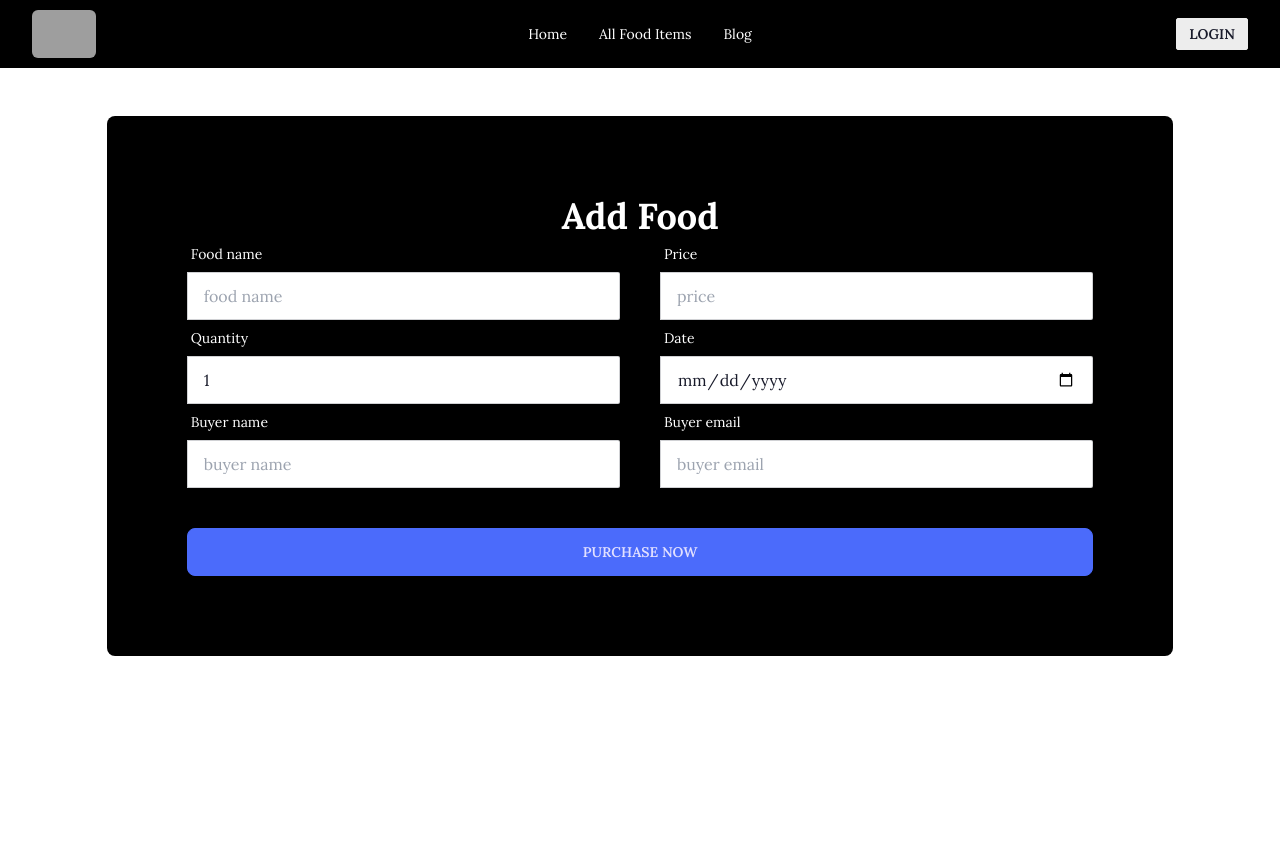
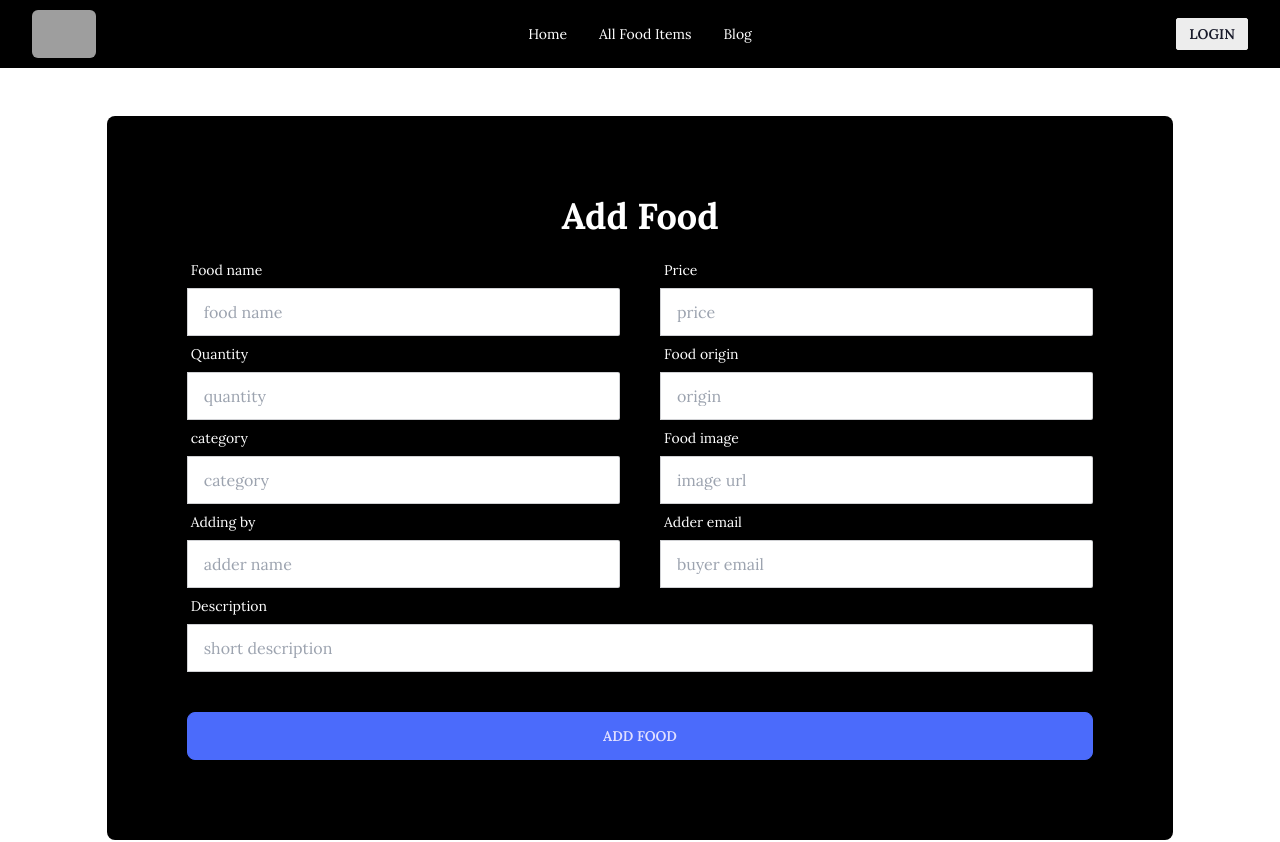
Before and after one commit to shakilgit1/restaurent-client-site, a React (Vite) app: page /add-food in a window 1280 px wide. Shown: the top 842 px of the page. Built offline with nearby package versions, Linux system fonts and the light colour scheme; no server answers; grey boxes are pictures that could not be loaded; a web font is replaced by a local one.

Commit message:
add food to the database and shown to all food page

```diff
--- a/src/AuthProvider/AuthProvider.jsx
+++ b/src/AuthProvider/AuthProvider.jsx
@@ -50,7 +50,7 @@ const AuthProvider = ({children}) => {
                     console.log(res.data);
                 })
             }else{
-                axios.post('/logOut', userEmail, {withCredentials: true})
+                axios.post('http://localhost:5000/logOut', userEmail, {withCredentials: true})
             }
         })
         return () =>{
--- a/src/Pages/AddFoodItem/AddFoodItem.jsx
+++ b/src/Pages/AddFoodItem/AddFoodItem.jsx
@@ -1,28 +1,48 @@
+
 import useAuth from "../../hooks/useAuth";
+import useAxios from "../../hooks/useaxios";
+import Swal from "sweetalert2";
 
 const AddFoodItem = () => {
-    const {user} = useAuth;
+    const {user} = useAuth();
+    const axiosMethod = useAxios();
 
     const handleAddItems = e => {
         e.preventDefault();
         const form  = e.target;
-        const foodName  = form.name.value;
-        const purchaseQuantity  = form.quantity.value;
-        const date  = form.date.value;
-        const buyer = form.buyer.value;
+        const name  = form.name.value;
+        const quantity  = form.quantity.value;
+        const description  = form.description.value;
+        const origin = form.origin.value;
         const price  = form.price.value;
         const email = user?.email;
+        const image = form.image.value;
+        const made_by = form.made.value;
+        const category = form.category.value;
+        const order_count = 0;
 
-        console.log(foodName, purchaseQuantity, date, buyer, price, email);
+        const addItems  = {name, image, made_by, description, origin, category, price, email, order_count, quantity};
+        console.log(addItems);
 
-        // const purchaseItem  = {name, image, made_by, foodName, purchaseQuantity, date, buyer, price, email, order_count};
+        axiosMethod.post('/foods', addItems)
+          .then(res => {
+            if(res.data.insertedId){
+              return Swal.fire({
+                title: "Good job",
+                text: "Your food added",
+                icon: "success",
+              });
+            }
+          })
     }
+
+
     return (
         <div>
         <div className="w-10/12 mx-auto my-12">
     <form onSubmit={handleAddItems}>
       <div className="bg-black p-20 rounded-lg">
-        <h2 className="text-center text-white font-bold text-4xl">Add Food</h2>
+        <h2 className="text-center text-white font-bold text-4xl mb-4">Add Food</h2>
         <div className="flex justify-around items-center flex-col md:flex-row   gap-10">
           <div className="form-control w-1/2 ">
             <label className="label">
@@ -70,7 +90,7 @@ const AddFoodItem = () => {
                 name="quantity"
                 required
                 placeholder="quantity"
-                defaultValue="1"
+                defaultValue=""
                 className="input input-bordered w-full"
               />
             </label>
@@ -78,34 +98,69 @@ const AddFoodItem = () => {
           <div className="form-control w-1/2">
 
           <label className="label">
-              <span className="label-text text-white">Date</span>
+              <span className="label-text text-white">Food origin</span>
             </label>
             <label className="input-group">
 
               <input
-                type="date"
-                name="date"
+                type="text"
+                name="origin"
                 required
-                placeholder="date"
+                placeholder="origin"
                 className="input input-bordered w-full"
               />
             </label>
 
           </div>
         </div>
-
-        <div className="flex justify-around items-center flex-col md:flex-row  gap-10">
+        <div className="flex justify-around items-center flex-col md:flex-row   gap-10">
           <div className="form-control w-1/2 ">
-          <label className="label">
-              <span className="label-text text-white">Buyer name</span>
+            <label className="label">
+              <span className="label-text text-white">category</span>
             </label>
             <label className="input-group">
 
               <input
                 type="text"
-                name="buyer"
+                name="category"
                 required
-                placeholder="buyer name"
+                placeholder="category"
+                defaultValue=""
+                className="input input-bordered w-full"
+              />
+            </label>
+          </div>
+          <div className="form-control w-1/2">
+
+          <label className="label">
+              <span className="label-text text-white">Food image</span>
+            </label>
+            <label className="input-group">
+
+              <input
+                type="text"
+                name="image"
+                required
+                placeholder="image url"
+                className="input input-bordered w-full"
+              />
+            </label>
+
+          </div>
+        </div>
+        <div className="flex justify-around items-center flex-col md:flex-row  gap-10">
+          <div className="form-control w-1/2 ">
+          <label className="label">
+              <span className="label-text text-white">Adding by</span>
+            </label>
+            <label className="input-group">
+
+              <input
+                type="text"
+                name="made"
+                required
+                placeholder="adder name"
+                readOnly={true}
                 defaultValue={user?.displayName}
                 className="input input-bordered w-full"
               />
@@ -113,7 +168,7 @@ const AddFoodItem = () => {
           </div>
           <div className="form-control w-1/2">
             <label className="label">
-              <span className="label-text text-white">Buyer email</span>
+              <span className="label-text text-white">Adder email</span>
             </label>
             <label className="input-group">
               <input
@@ -122,6 +177,26 @@ const AddFoodItem = () => {
                 required
                 placeholder="buyer email"
                 defaultValue={user?.email}
+                readOnly={true}
+                className="input input-bordered w-full"
+              />
+            </label>
+          </div>
+        </div>
+
+        <div className="flex justify-around items-center flex-col md:flex-row   gap-10">
+          <div className="form-control w-full ">
+            <label className="label">
+              <span className="label-text text-white">Description</span>
+            </label>
+            <label className="input-group">
+
+              <input
+                type="text"
+                name="description"
+                required
+                placeholder="short description"
+                defaultValue=""
                 className="input input-bordered w-full"
               />
             </label>
@@ -130,7 +205,7 @@ const AddFoodItem = () => {
 
         <div className="mt-10">
           <button type="submit" className="btn btn-block btn-primary rounded-lg">
-            Purchase Now
+            Add Food
           </button>
         </div>
       </div>
--- a/src/Pages/AllFoodItems/FoodItem.jsx
+++ b/src/Pages/AllFoodItems/FoodItem.jsx
@@ -30,10 +30,10 @@ const FoodItem = ({food}) => {
                 {name}
             </h5>
             <h5 className="text-xl font-semibold  text-blue-400">
-             Category: {category}
+             Category : {category}
             </h5>
             <h5 className="text-lg font-semibold  text-purple-400">
-            Quantity: {quantity}
+            Quantity : {quantity}
             </h5>
          </div>
          <div>
--- a/src/Pages/Home/TopFoodCard.jsx
+++ b/src/Pages/Home/TopFoodCard.jsx
@@ -20,10 +20,10 @@ const TopFoodCard = ({top}) => {
                 {name}
             </h5>
             <h5 className="text-xl font-semibold  text-blue-400">
-             Category: {category}
+             Category : {category}
             </h5>
             <h5 className="text-lg font-semibold  text-purple-400">
-            Quantity: {quantity}
+            Quantity : {quantity}
             </h5>
          </div>
          <div>
--- a/src/Pages/MyOrderedFoods/MyFood.jsx
+++ b/src/Pages/MyOrderedFoods/MyFood.jsx
@@ -19,8 +19,8 @@ const MyFood = ({ food, handleDelete}) => {
           {name}
             <div className="badge badge-secondary">{date}</div>
           </h2>
-          <p className=" font-bold">Food owner: {made_by}</p>
-          <p className="text-3xl font-bold">Price: ${price}</p>
+          <p className=" font-bold">Food owner : {made_by}</p>
+          <p className="text-3xl font-bold">Price : ${price}</p>
           <div className="card-actions justify-end">
             <button onClick={() => handleDelete(_id)} className="badge badge-outline btn-error py-4">Delete</button>
 
--- a/src/Pages/PurchasePage/MyPurchasePage.jsx
+++ b/src/Pages/PurchasePage/MyPurchasePage.jsx
@@ -4,82 +4,92 @@ import { useParams } from "react-router-dom";
 import useAuth from "../../hooks/useAuth";
 import Swal from "sweetalert2";
 
-
 const MyPurchasePage = () => {
   const [singleItem, setSingleItem] = useState({});
   const axiosMethod = useAxios();
   const { id } = useParams();
-  const {user} = useAuth();
+  const { user } = useAuth();
 
-  // console.log(user?.displayName);
 
   useEffect(() => {
     axiosMethod.get(`/foods/${id}`).then((res) => {
       setSingleItem(res.data);
-
     });
   }, [axiosMethod, id]);
 
-  const {_id, name, image, made_by, order_count, quantity } = singleItem;
+  const { _id, name, image, made_by, order_count, quantity } = singleItem;
 
-
-  const handlePurchase = e =>{
+  const handlePurchase = (e) => {
     e.preventDefault();
-    const form  = e.target;
-    const foodName  = form.name.value;
-    const purchaseQuantity  = form.quantity.value;
-    const date  = form.date.value;
+    const form = e.target;
+    const foodName = form.name.value;
+    const purchaseQuantity = form.quantity.value;
+    const date = form.date.value;
     const buyer = form.buyer.value;
-    const price  = form.price.value;
+    const price = form.price.value;
     const email = user?.email;
 
-    const purchaseItem  = {name, image, made_by, foodName, purchaseQuantity, date, buyer, price, email, order_count};
+    const purchaseItem = {
+      name,
+      image,
+      made_by,
+      foodName,
+      purchaseQuantity,
+      date,
+      buyer,
+      price,
+      email,
+      order_count,
+    };
 
-    if(singleItem.quantity > 0 && singleItem.order_count >= 0){
-
-      if(singleItem.quantity === 0){
-        Swal.fire({
+    if (singleItem.quantity === 0) {
+     return Swal.fire({
         title: "Sorry",
         text: "this food is not available",
-          icon: "error"
+        icon: "error",
       });
     }
-      else{
+    if(user.email === singleItem.email){
+     return Swal.fire({
+        title: "Sorry",
+        text: "you can't purchase your added food",
+        icon: "error",
+      });
+    }
+
+    if (singleItem.quantity > 0 && singleItem.order_count >= 0) {
       const updates = {
         order_count: order_count + 1,
         quantity: quantity - purchaseQuantity,
       };
 
-        axiosMethod.post('/mycarts', purchaseItem)
-        .then(res => {
-        if(res.data.insertedId){
+      axiosMethod
+        .post("/mycarts", purchaseItem)
+        .then((res) => {
+          if (res.data.insertedId) {
             console.log(res.data);
 
             setSingleItem({ ...singleItem, ...updates });
 
-          axiosMethod.patch(`/foods/${_id}`, updates)
-          .then(() => {
-          })
+            axiosMethod
+              .patch(`/foods/${_id}`, updates)
+              .then(() => {})
               .catch((error) => {
                 console.log(error);
               });
             return Swal.fire({
               title: "Good job",
               text: "food added to your cats",
-          icon: "success"
+              icon: "success",
             });
-
           }
         })
-      .catch(err =>{
+        .catch((err) => {
           console.log(err);
-      })
+        });
     }
 
-      }
-
-  }
-
+  };
 
   return (
     <div className="w-10/12 mx-auto my-12">
@@ -91,7 +101,6 @@ const MyPurchasePage = () => {
                 <span className="label-text text-white">Food name</span>
               </label>
               <label className="input-group">
-
                 <input
                   type="text"
                   name="name"
@@ -107,7 +116,6 @@ const MyPurchasePage = () => {
                 <span className="label-text text-white">Price</span>
               </label>
               <label className="input-group">
-
                 <input
                   type="text"
                   name="price"
@@ -126,7 +134,6 @@ const MyPurchasePage = () => {
                 <span className="label-text text-white">Quantity</span>
               </label>
               <label className="input-group">
-
                 <input
                   type="text"
                   name="quantity"
@@ -138,12 +145,10 @@ const MyPurchasePage = () => {
               </label>
             </div>
             <div className="form-control w-1/2">
-
               <label className="label">
                 <span className="label-text text-white">Date</span>
               </label>
               <label className="input-group">
-
                 <input
                   type="date"
                   name="date"
@@ -152,7 +157,6 @@ const MyPurchasePage = () => {
                   className="input input-bordered w-full"
                 />
               </label>
-
             </div>
           </div>
 
@@ -162,12 +166,12 @@ const MyPurchasePage = () => {
                 <span className="label-text text-white">Buyer name</span>
               </label>
               <label className="input-group">
-
                 <input
                   type="text"
                   name="buyer"
                   required
                   placeholder="buyer name"
+                  readOnly={true}
                   defaultValue={user?.displayName}
                   className="input input-bordered w-full"
                 />
@@ -183,6 +187,7 @@ const MyPurchasePage = () => {
                   name="email"
                   required
                   placeholder="buyer email"
+                  readOnly={true}
                   defaultValue={user?.email}
                   className="input input-bordered w-full"
                 />
@@ -191,14 +196,15 @@ const MyPurchasePage = () => {
           </div>
 
           <div className="mt-10">
-          <button type="submit" className="btn btn-block btn-primary rounded-lg">
+            <button
+              type="submit"
+              className="btn btn-block btn-primary rounded-lg"
+            >
               Purchase Now
             </button>
           </div>
         </div>
-
       </form>
-
     </div>
   );
 };
--- a/src/Pages/Registration/Register.jsx
+++ b/src/Pages/Registration/Register.jsx
@@ -4,10 +4,11 @@ import { Link, useNavigate } from 'react-router-dom';
 import { AuthContext } from '../../AuthProvider/AuthProvider';
 import AOS from 'aos';
 import 'aos/dist/aos.css';
+import useAxios from '../../hooks/useaxios';
 
 const Register = () => {
     const {createUser, profileUpdate} = useContext(AuthContext);
-    console.log();
+    const axiosMethod = useAxios();
     const navigate = useNavigate();
 
     useEffect(() => {
@@ -22,6 +23,7 @@ const Register = () => {
         const photo = e.target.photoURL.value;
         const password = e.target.password.value;
         // console.log(name, email, photo, password);
+        const storeUser = {name, email};
 
         if(password.length <6){
          return toast.error('password must be at least 6 character')
@@ -41,6 +43,11 @@ const Register = () => {
             })
             .catch(error => {
               console.log(error);
+            })
+
+            axiosMethod.post('/users', storeUser)
+            .then(res => {
+              console.log(res.data);
             })
               // console.log(res.user);
               e.target.reset();
--- a/src/Pages/SingleFoodPage/SingleFoodPage.jsx
+++ b/src/Pages/SingleFoodPage/SingleFoodPage.jsx
@@ -33,13 +33,13 @@ const SingleFoodPage = () => {
                 {singleItem?.name}
             </h5>
             <h5 className="text-xl font-semibold  text-blue-400">
-             Category: {singleItem?.category}
+             Category : {singleItem?.category}
             </h5>
             <h5 className="text-lg font-semibold  text-purple-400">
-           Food origin: {singleItem?.origin}
+           Food origin : {singleItem?.origin}
             </h5>
             <h5 className="text-lg font-bold  text-sky-400">
-           Made By: {singleItem?.made_by}
+           Made By : {singleItem?.made_by}
             </h5>
             <h5 className="text-sm font-semibold  text-black">
            {singleItem?.description}
--- a/src/hooks/useAxios.jsx
+++ b/src/hooks/useAxios.jsx
@@ -10,7 +10,7 @@ const axiosMethod = axios.create({
 
 const useAxios = () => {
   const {logOut} = useAuth();
-//    const {logOut} = useContext(AuthContext);
+
    const navigate = useNavigate();
 
    useEffect(() => {
```
Lines whose indentation alone changed are shown as unchanged.
